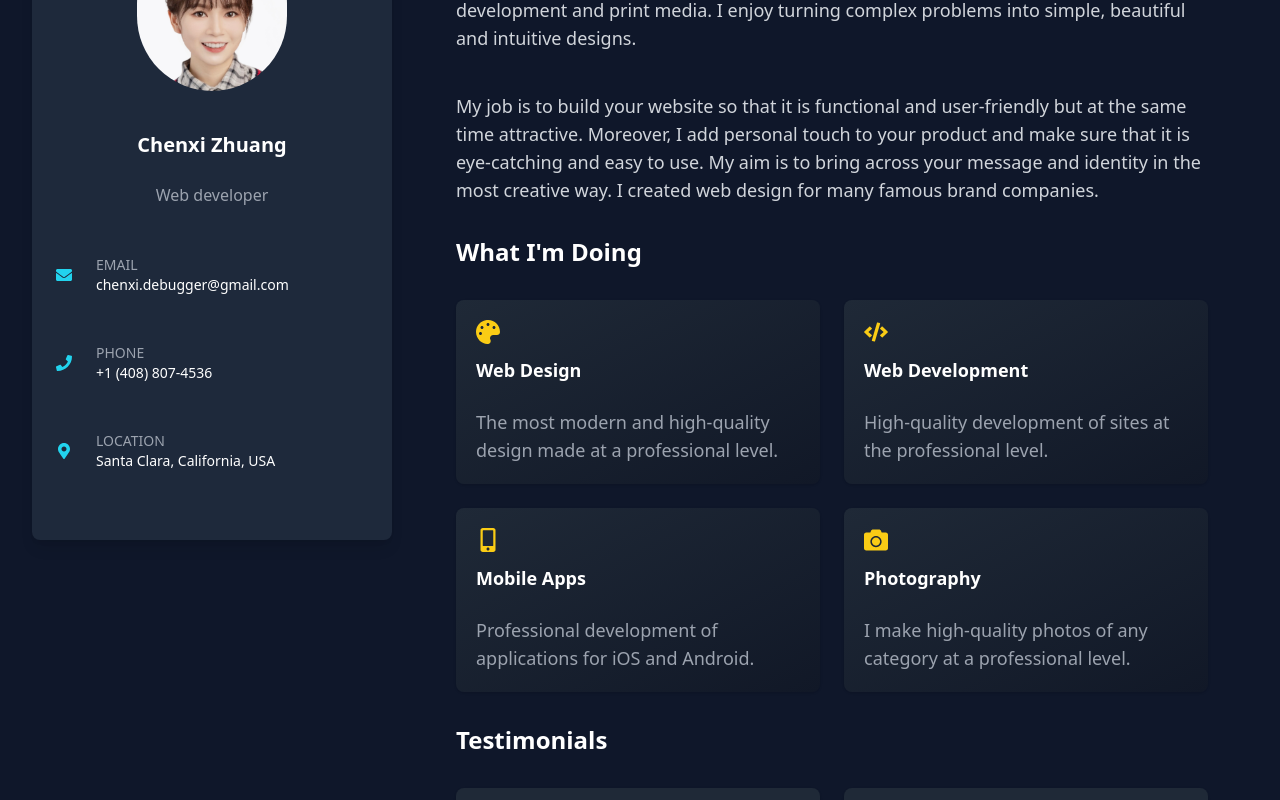
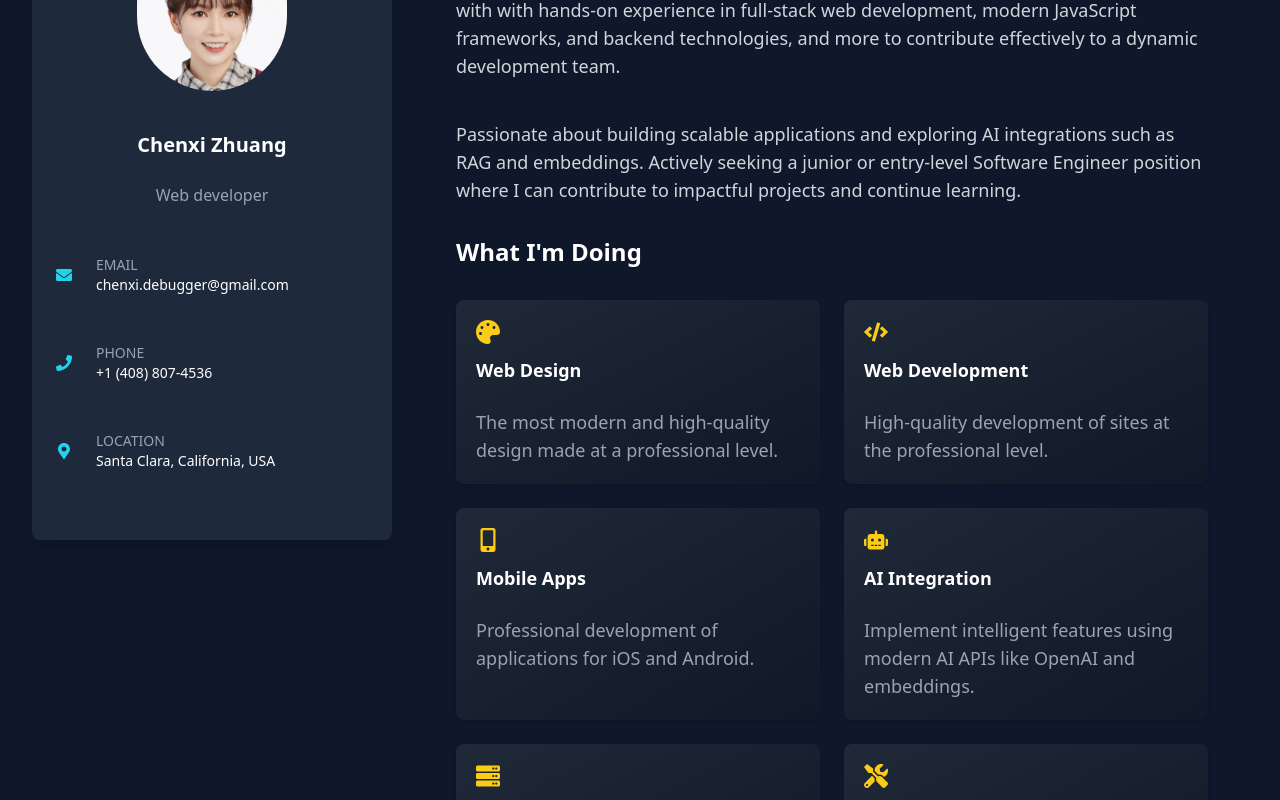
Before and after one commit to chenxi-debugger/portfolio, a Next.js app: page /about in a window 1280 px wide. Shown: the part 240-1040 px from the top of the page. Built offline with nearby package versions, Linux system fonts and the light colour scheme.

Commit message:
aboutpage

```diff
--- a/app/about/page.js
+++ b/app/about/page.js
@@ -2,7 +2,7 @@
 
 import AboutIntro from '../../components/AboutIntro'
 import Services from '../../components/Services'
-import Testimonials from '../../components/Testimonials'
+// import Testimonials from '../../components/Testimonials'
 
 export default function AboutPage() {
   return (
@@ -10,7 +10,7 @@ export default function AboutPage() {
       <div className="w-full flex flex-col gap-8">
         <AboutIntro />
         <Services />
-        <Testimonials />
+        {/* <Testimonials /> */}
       </div>
     </div>
   )
--- a/components/AboutIntro.jsx
+++ b/components/AboutIntro.jsx
@@ -6,13 +6,10 @@ export default function AboutIntro() {
         <div className="h-1 w-8 bg-cyan-400 mt-2 rounded"></div>
         </h1>
         <p className="text-lg text-gray-300 mb-10">
-          I am Creative Director and UI/UX Designer from Sydney, Australia, working in web development and print media.
-          I enjoy turning complex problems into simple, beautiful and intuitive designs.
+          I am a motivated and detail-oriented Software Engineer from California, United State, with with hands-on experience in full-stack web development, modern JavaScript frameworks, and backend technologies, and more to contribute effectively to a dynamic development team.
         </p>
         <p className="text-lg text-gray-300">
-          My job is to build your website so that it is functional and user-friendly but at the same time attractive.
-          Moreover, I add personal touch to your product and make sure that it is eye-catching and easy to use.
-          My aim is to bring across your message and identity in the most creative way. I created web design for many famous brand companies.
+        Passionate about building scalable applications and exploring AI integrations such as RAG and embeddings. Actively seeking a junior or entry-level Software Engineer position where I can contribute to impactful projects and continue learning.
         </p>
       </div>
     )
--- a/components/Services.jsx
+++ b/components/Services.jsx
@@ -1,10 +1,14 @@
-import { FaCode, FaPalette, FaMobileAlt, FaCamera } from 'react-icons/fa'
-
+import { FaCode, FaPalette, FaMobileAlt, FaRobot, FaServer, FaTools, FaDatabase, FaLaptopCode } from 'react-icons/fa'
 const services = [
   { icon: <FaPalette />, title: 'Web Design', desc: 'The most modern and high-quality design made at a professional level.' },
   { icon: <FaCode />, title: 'Web Development', desc: 'High-quality development of sites at the professional level.' },
   { icon: <FaMobileAlt />, title: 'Mobile Apps', desc: 'Professional development of applications for iOS and Android.' },
-  { icon: <FaCamera />, title: 'Photography', desc: 'I make high-quality photos of any category at a professional level.' },
+  { icon: <FaRobot />, title: 'AI Integration', desc: 'Implement intelligent features using modern AI APIs like OpenAI and embeddings.' },
+  { icon: <FaServer />, title: 'Backend Development', desc: 'Robust and scalable backend services with Node.js, Express, and databases.' },
+  { icon: <FaTools />, title: 'DevOps & Deployment', desc: 'Automated deployment pipelines and CI/CD with AWS and modern tools.' },
+  // { icon: <FaDatabase />, title: 'Database Design', desc: 'Efficient database schema design and query optimization with MongoDB and MySQL.' },
+  // { icon: <FaLaptopCode />, title: 'Fullstack Development', desc: 'End-to-end development with modern frontend and backend technologies.' }
+
 ]
 
 export default function Services() {
```
